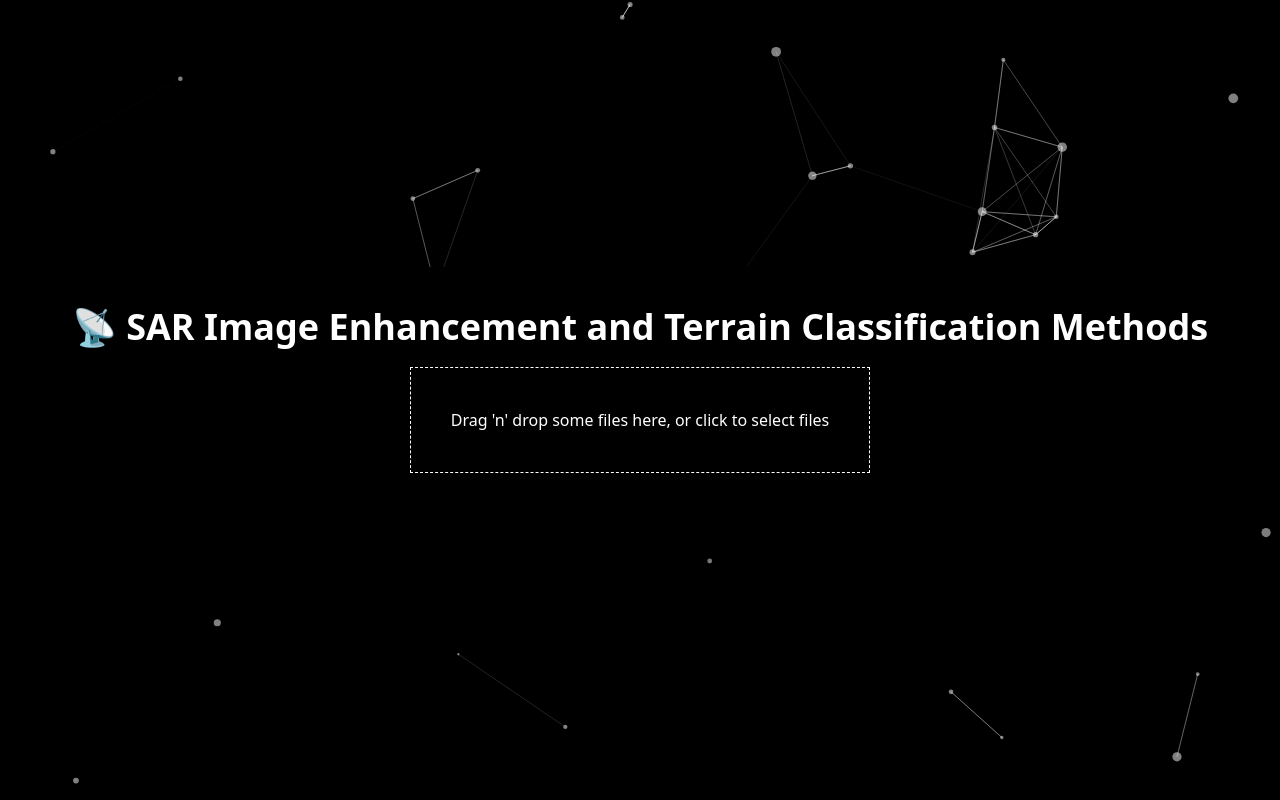
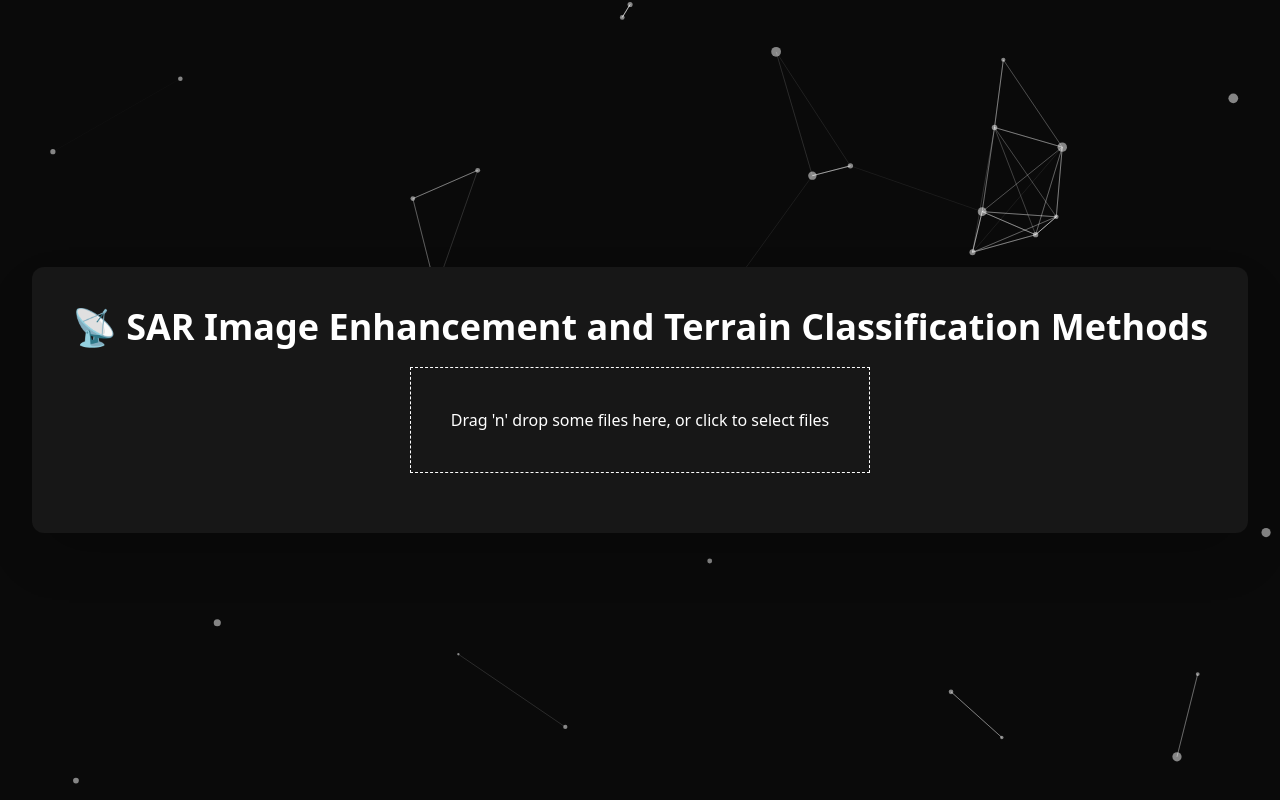
Before and after one commit to naman22a/sar, a React (Vite) app in the folder client/: page / in a window 1280 px wide. Built offline with nearby package versions, Linux system fonts and the light colour scheme.

Commit message:
refactor: ui

```diff
--- a/client/src/App.tsx
+++ b/client/src/App.tsx
@@ -52,7 +52,7 @@ const App: React.FC = () => {
     return (
         <div className="flex min-h-screen flex-col justify-center items-center">
             <MyParticles />
-            <div className="flex flex-col justify-center items-center shadow-2xl p-10 z-50 bg-black text-white">
+            <div className="flex flex-col justify-center items-center shadow-2xl p-10 z-50 bg-neutral-900 text-white rounded-xl">
                 <h1 className="text-4xl font-bold mb-5">
                     📡 SAR Image Enhancement and Terrain Classification Methods
                 </h1>
--- a/client/src/styles/globals.css
+++ b/client/src/styles/globals.css
@@ -1,5 +1,5 @@
 @import 'tailwindcss';
 
 body {
-    background-color: black;
+    @apply bg-neutral-950;
 }
```
